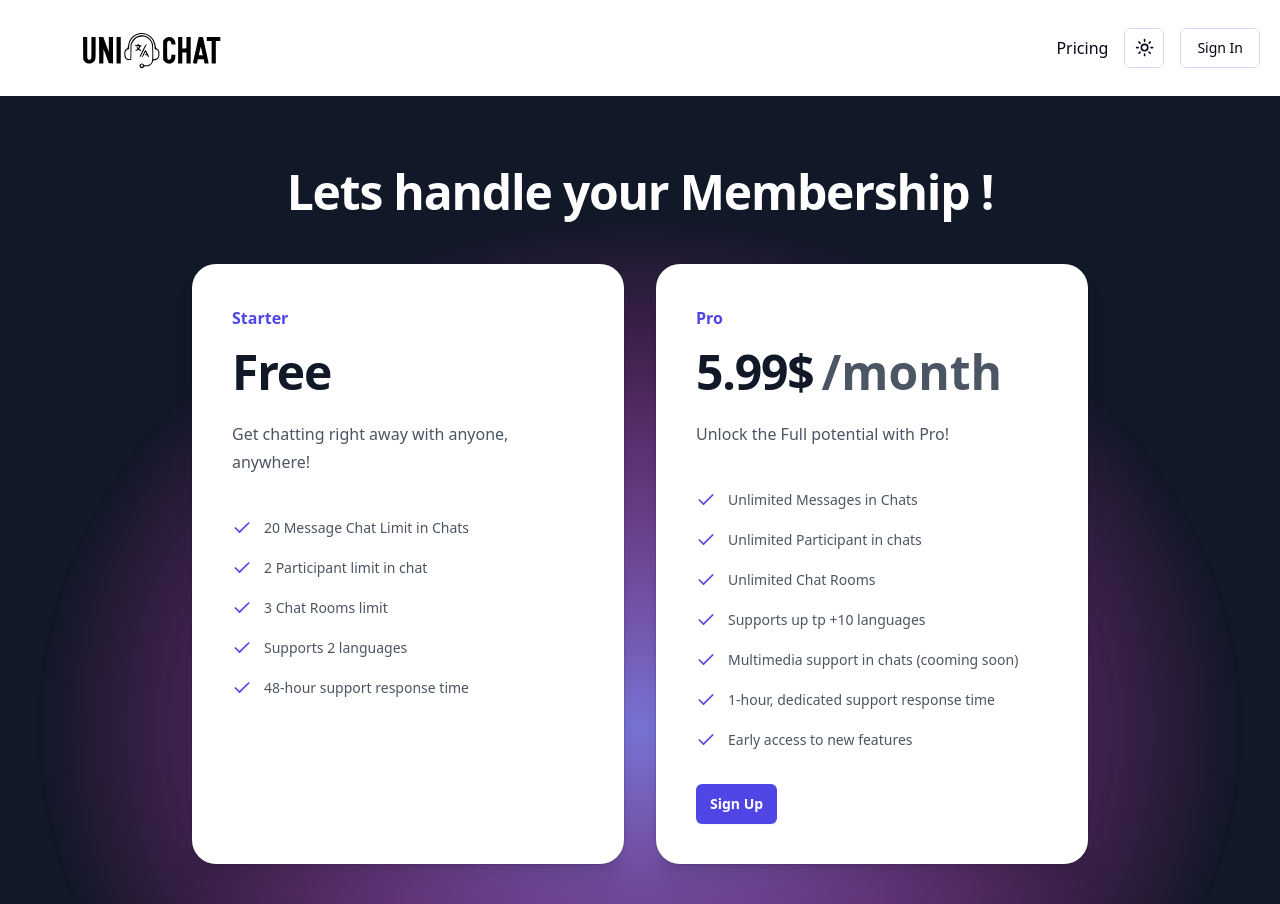
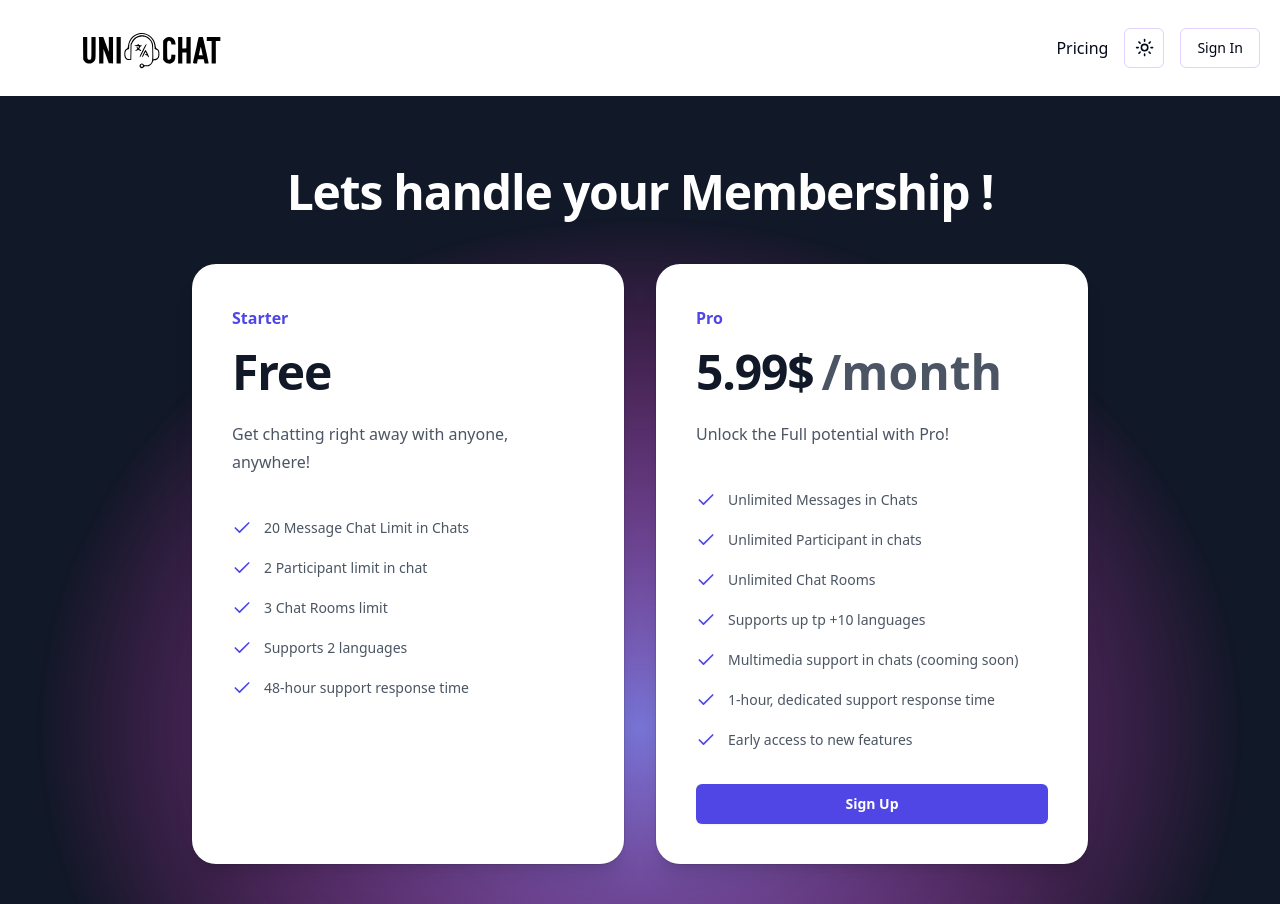
Before and after one commit to CodebyCyrus/saas-unitalk, a Next.js app: page /register in a window 1280 px wide. Built offline with nearby package versions, Linux system fonts and the light colour scheme; no server answers.

Commit message:
customize checkout btn2

```diff
--- a/components/CheckoutButton.tsx
+++ b/components/CheckoutButton.tsx
@@ -1,9 +1,18 @@
-import React from "react";
+"use client";
+
+import { useSession } from "next-auth/react";
 
 const CheckoutButton = () => {
+  const { data: session } = useSession();
+  const createCheckoutSession = async () => {
+    if (!session) return;
+  };
   return (
-    <div>
-      <button className="mt-8 block rounded-md bg-indigo-600 px-3.5 py-2 text-center text-sm font-semibold leading-6 text-white shadow-sm hover:bg-indigo-500 focus-visible:outline focus-visible:outline-2 focus-visible:outline-offset-2 focus-visible:outline-indigo-600 cursor-pointer disabled:opacity-80 disabled:bg-indigo-600/50 disabled:text-white disabled:cursor-default">
+    <div className="flex flex-col space-y-2">
+      <button
+        onClick={() => createCheckoutSession()}
+        className="mt-8 block rounded-md bg-indigo-600 px-3.5 py-2 text-center text-sm font-semibold leading-6 text-white shadow-sm hover:bg-indigo-500 focus-visible:outline focus-visible:outline-2 focus-visible:outline-offset-2 focus-visible:outline-indigo-600 cursor-pointer disabled:opacity-80 disabled:bg-indigo-600/50 disabled:text-white disabled:cursor-default"
+      >
         Sign Up
       </button>
     </div>
```
